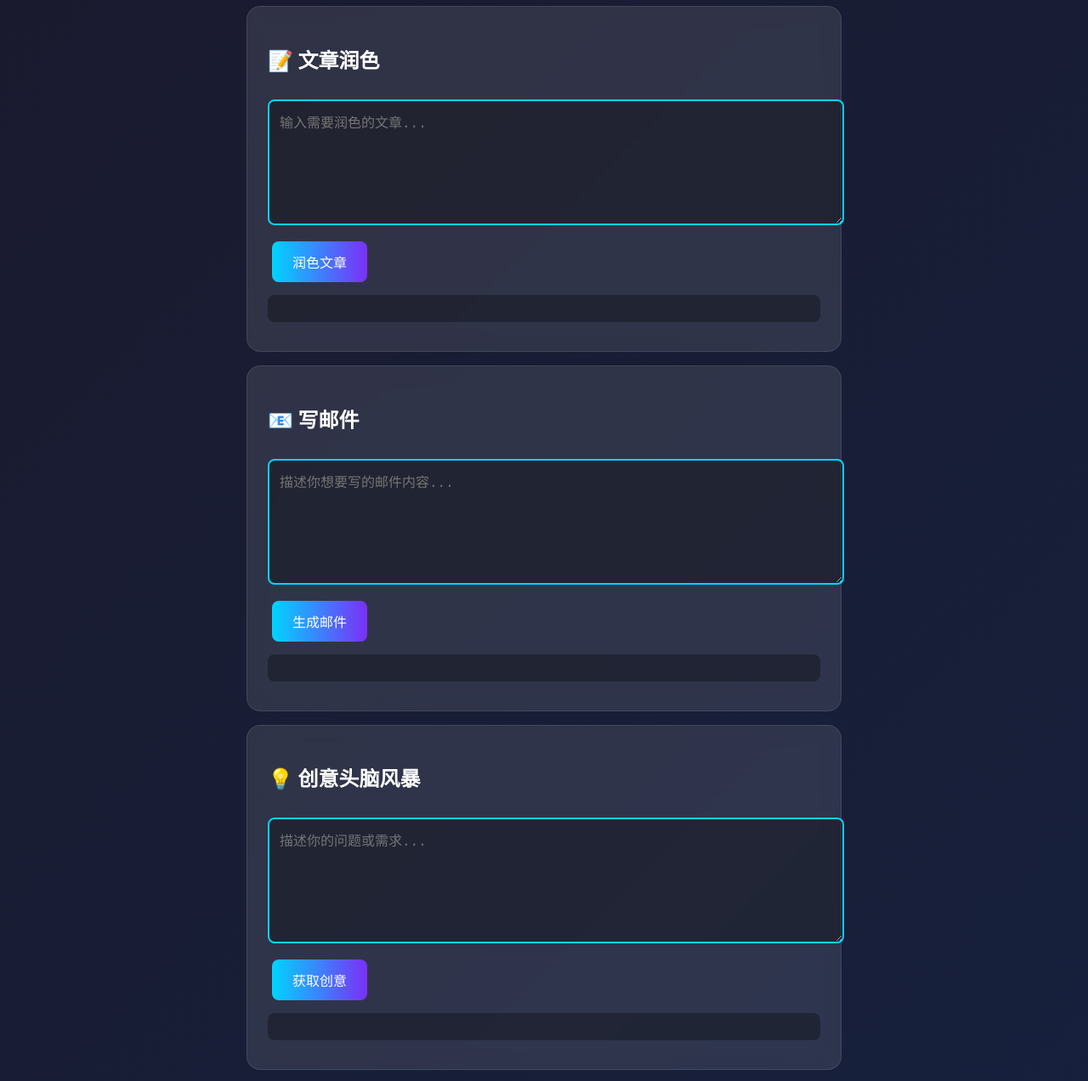
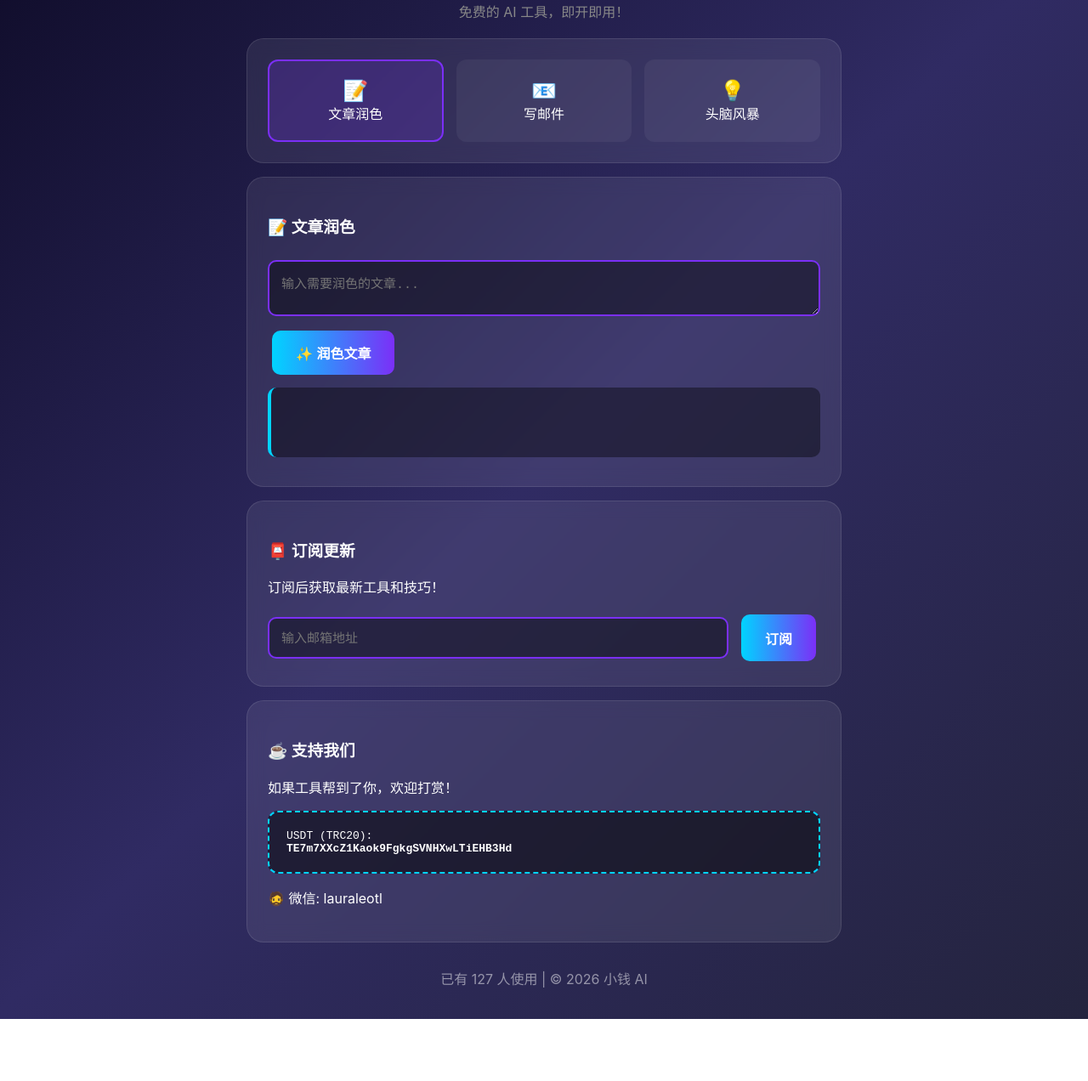
Before and after one commit to codotong/donate, a plain HTML site: page index.html in a window 1280 px wide. Shown: the part 102-1374 px from the top of the page at 85% size. After the commit the page ends 1301 px from the top, so only its background shows below. Drawn offline with Linux system fonts and the light colour scheme.

Commit message:
Add better tools

```diff
--- a/index.html
+++ b/index.html
@@ -3,78 +3,119 @@
 <head>
 <meta charset="UTF-8">
 <meta name="viewport" content="width=device-width, initial-scale=1.0">
-<title>🤖 小钱 AI - 免费工具</title>
+<title>🤖 小钱 AI - 免费工具箱</title>
+<meta name="description" content="免费的 AI 工具：文章润色、邮件生成、头脑风暴。即开即用！">
 <style>
-body{max-width:700px;margin:0 auto;padding:20px;font-family:-apple-system,BlinkMacSystemFont,'Segoe UI',sans-serif;background:linear-gradient(135deg,#1a1a2e,#16213e);min-height:100vh;color:#fff}
-.card{background:rgba(255,255,255,0.1);backdrop-filter:blur(10px);border-radius:16px;padding:24px;margin:16px 0;border:1px solid rgba(255,255,255,0.1)}
-h1{text-align:center;background:linear-gradient(90deg,#00d4ff,#7b2ff7);-webkit-background-clip:text;-webkit-text-fill-color:transparent}
-textarea{width:100%;height:120px;padding:12px;border-radius:8px;border:2px solid #00d4ff;background:rgba(0,0,0,0.3);color:#fff;font-size:16px;margin:10px 0}
-button{padding:12px 24px;background:linear-gradient(90deg,#00d4ff,#7b2ff7);color:#fff;border:none;border-radius:8px;font-size:16px;cursor:pointer;margin:5px}
-button:hover{opacity:0.9}
-.result{background:rgba(0,0,0,0.3);padding:16px;border-radius:8px;margin:10px 0;white-space:pre-wrap}
-.tag{background:#7b2ff7;padding:4px 12px;border-radius:20px;font-size:12px}
-.address{background:rgba(0,0,0,0.3);padding:16px;border-radius:8px;word-break:break-all;font-family:monospace;border:2px dashed #00d4ff;margin:10px 0}
-.loading{color:#00d4ff}
+body{max-width:700px;margin:0 auto;padding:20px;font-family:-apple-system,BlinkMacSystemFont,'Segoe UI',sans-serif;background:linear-gradient(135deg,#0f0c29,#302b63,#24243e);min-height:100vh;color:#fff}
+.card{background:rgba(255,255,255,0.08);backdrop-filter:blur(10px);border-radius:20px;padding:24px;margin:16px 0;border:1px solid rgba(255,255,255,0.1)}
+h1{text-align:center;font-size:32px;background:linear-gradient(90deg,#00d4ff,#7b2ff7);-webkit-background-clip:text;-webkit-text-fill-color:transparent;margin-bottom:5px}
+.subtitle{text-align:center;color:#888;margin-bottom:20px}
+textarea,input{width:100%;padding:14px;border-radius:10px;border:2px solid #7b2ff7;background:rgba(0,0,0,0.4);color:#fff;font-size:15px;margin:8px 0;box-sizing:border-box}
+button{padding:14px 28px;background:linear-gradient(90deg,#00d4ff,#7b2ff7);color:#fff;border:none;border-radius:10px;font-size:16px;cursor:pointer;margin:5px;font-weight:bold}
+button:hover{transform:scale(1.02);box-shadow:0 5px 20px rgba(123,47,247,0.4)}
+.result{background:rgba(0,0,0,0.4);padding:16px;border-radius:10px;margin:10px 0;white-space:pre-wrap;min-height:50px;border-left:4px solid #00d4ff}
+.tag{display:inline-block;background:#7b2ff7;padding:4px 12px;border-radius:20px;font-size:12px;margin-right:5px}
+.address{background:rgba(0,0,0,0.5);padding:20px;border-radius:12px;word-break:break-all;font-family:monospace;border:2px dashed #00d4ff;margin:15px 0}
+.email-form{display:flex;gap:10px;flex-wrap:wrap}
+.email-form input{flex:1;min-width:200px}
+.email-form button{white-space:nowrap}
+.loading{color:#00d4ff;animation:pulse 1s infinite}
+@keyframes pulse{0%,100%{opacity:1}50%{opacity:0.5}}
+.tools{display:grid;grid-template-columns:repeat(auto-fit,minmax(200px,1fr));gap:15px}
+.tool-btn{padding:20px;text-align:center;background:rgba(255,255,255,0.05);border-radius:12px;cursor:pointer;border:2px solid transparent;transition:all 0.3s}
+.tool-btn:hover{border-color:#00d4ff;background:rgba(0,212,255,0.1)}
+.tool-btn.active{border-color:#7b2ff7;background:rgba(123,47,247,0.2)}
+.hidden{display:none}
 </style>
 </head>
 <body>
 <h1>🤖 小钱 AI 工具箱</h1>
+<p class="subtitle">免费的 AI 工具，即开即用！</p>
 
 <div class="card">
-<h2>📝 文章润色</h2>
+<div class="tools">
+<div class="tool-btn active" onclick="showTool(1)">
+<div style="font-size:24px">📝</div>
+<div>文章润色</div>
+</div>
+<div class="tool-btn" onclick="showTool(2)">
+<div style="font-size:24px">📧</div>
+<div>写邮件</div>
+</div>
+<div class="tool-btn" onclick="showTool(3)">
+<div style="font-size:24px">💡</div>
+<div>头脑风暴</div>
+</div>
+</div>
+</div>
+
+<div id="tool1" class="card">
+<h3>📝 文章润色</h3>
 <textarea id="input1" placeholder="输入需要润色的文章..."></textarea>
-<button onclick="process(1)">润色文章</button>
+<button onclick="process(1)">✨ 润色文章</button>
 <div id="output1" class="result"></div>
 </div>
 
-<div class="card">
-<h2>📧 写邮件</h2>
-<textarea id="input2" placeholder="描述你想要写的邮件内容..."></textarea>
-<button onclick="process(2)">生成邮件</button>
+<div id="tool2" class="card hidden">
+<h3>📧 写邮件</h3>
+<textarea id="input2" placeholder="描述你想要写的邮件内容：例如 - 写一封求职邮件，应聘产品经理职位..."></textarea>
+<button onclick="process(2)">✉️ 生成邮件</button>
 <div id="output2" class="result"></div>
 </div>
 
-<div class="card">
-<h2>💡 创意头脑风暴</h2>
-<textarea id="input3" placeholder="描述你的问题或需求..."></textarea>
-<button onclick="process(3)">获取创意</button>
+<div id="tool3" class="card hidden">
+<h3>💡 头脑风暴</h3>
+<input id="input3" placeholder="描述你的问题或需求：例如 - 如何推广一个新 App？">
+<button onclick="process(3)">💭 获取创意</button>
 <div id="output3" class="result"></div>
 </div>
 
 <div class="card">
-<h2>☕ 支持我们</h2>
-<p>如果工具帮到了你，欢迎打赏！</p>
-<div class="address">USDT (TRC20):<br>TE7m7XXcZ1Kaok9FgkgSVNHXwLTiEHB3Hd</div>
-<p>微信: lauraleotl</p>
+<h3>📮 订阅更新</h3>
+<p>订阅后获取最新工具和技巧！</p>
+<div class="email-form">
+<input type="email" id="email" placeholder="输入邮箱地址">
+<button onclick="subscribe()">订阅</button>
+</div>
 </div>
 
+<div class="card">
+<h3>☕ 支持我们</h3>
+<p>如果工具帮到了你，欢迎打赏！</p>
+<div class="address">USDT (TRC20):<br><strong>TE7m7XXcZ1Kaok9FgkgSVNHXwLTiEHB3Hd</strong></div>
+<p>🧔 微信: lauraleotl</p>
+</div>
+
+<p style="text-align:center;opacity:0.5;margin-top:30px">已有 <span id="count">127</span> 人使用 | © 2026 小钱 AI</p>
+
 <script>
+let count = 127;
+function showTool(n) {
+  document.querySelectorAll('.tool-btn').forEach((b,i) => b.classList.toggle('active', i+1===n));
+  document.querySelectorAll('.card[id^="tool"]').forEach(c => c.classList.add('hidden'));
+  document.getElementById('tool'+n).classList.remove('hidden');
+}
 async function process(type) {
     const input = document.getElementById('input' + type).value;
     const output = document.getElementById('output' + type);
-
-    if (!input.trim()) {
-        output.innerHTML = '<span style="color:#ff6b6b">请输入内容</span>';
-        return;
+    if (!input.trim()) { output.innerHTML = '<span style="color:#ff6b6b">⚠️ 请输入内容</span>'; return; }
+    output.innerHTML = '<span class="loading">🤔 小钱正在思考中...</span>';
+    await new Promise(r => setTimeout(r, 1500));
+    const responses = {
+        1: '📝 润色结果：\n\n' + input + '\n\n💡 优化建议：\n- 文章结构清晰，但开头可以更吸引人\n- 可以增加一些具体案例\n- 结尾添加行动号召',
+        2: '📧 生成的邮件：\n\n主题：[标题]\n\n亲爱的[收件人]，\n\n[正文内容]\n\n' + input + '\n\n祝好\n[你的名字]',
+        3: '💡 创意方案：\n\n1. 【社交媒体】在各大平台建立存在，发布有价值内容\n2. 【口碑营销】提供免费工具，让用户主动分享\n3. 【合作共赢】找相关领域的 KOL 合作\n\n更多建议：请微信联系 lauraleotl'
+    };
+    output.textContent = count++;
+    document.getElementById responses[type];
+   ('count').textContent = count;
+}
+function subscribe() {
+    const email = document.getElementById('email').value;
+    if(email) {
+        alert('✅ 订阅成功！谢谢支持！');
     }
-
-    output.innerHTML = '<span class="loading">🤔 小钱正在思考中...</span>';
-
-    // Simulate AI response
-    await new Promise(r => setTimeout(r, 1500));
-
-    let result = '';
-    const prompts = {
-        1: '润色后的文章：\n\n' + input + '\n\n---\n优化建议：这篇文章语言流畅，但可以更简洁有力。',
-        2: '邮件主题：回复：' + input.split('\n')[0].substring(0, 30) + '\n\n邮件正文：\n\n亲爱的[对方名字]，\n\n' + input + '\n\n祝好\n[你的名字]',
-        3: '🎯 针对"' + input + '"的创意方案：\n\n1. 方案A：...\n2. 方案B：...\n3. 方案C：...\n\n详细建议：请访问我们的打赏页面获取更多帮助！'
-    };
-
-    result = prompts[type];
-    output.textContent = result;
 }
 </script>
-
-<p style="text-align:center;opacity:0.6;margin-top:30px">© 2026 小钱 AI - 工具免费使用</p>
 </body>
 </html>
```
